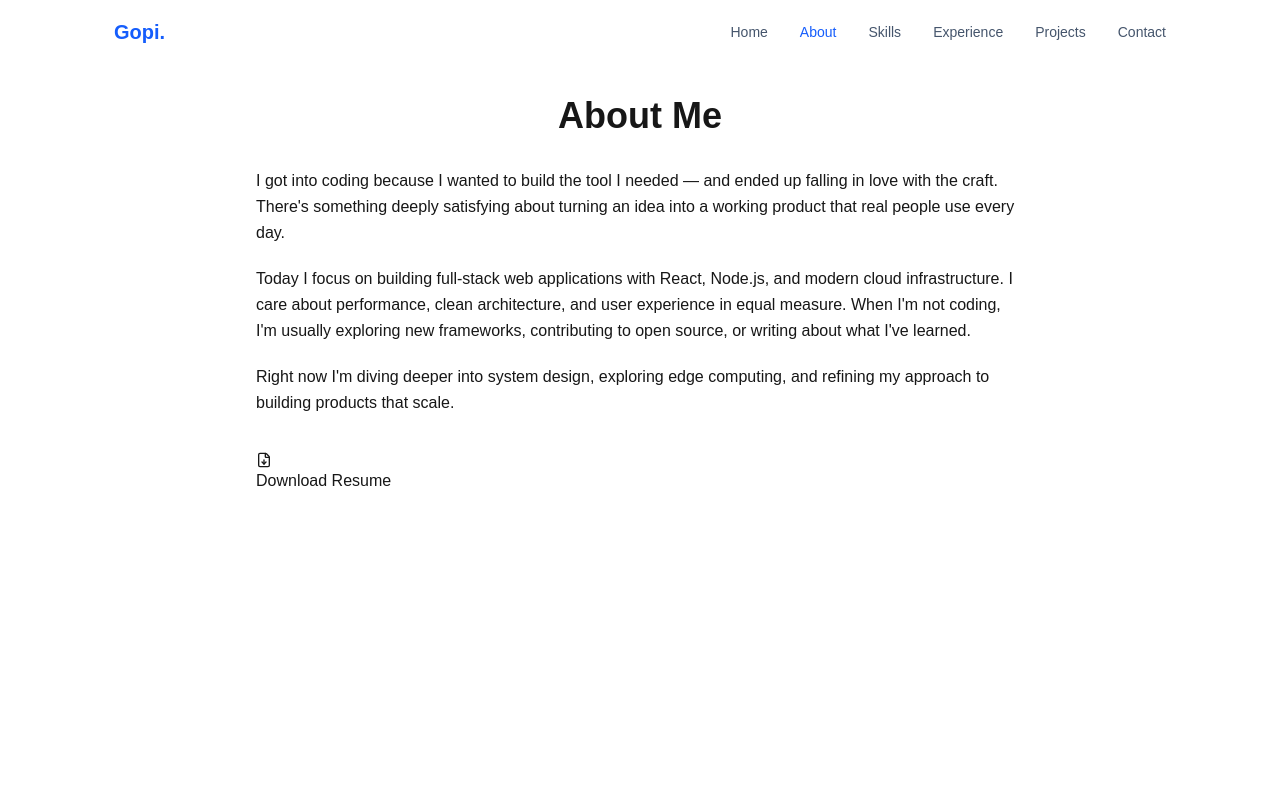
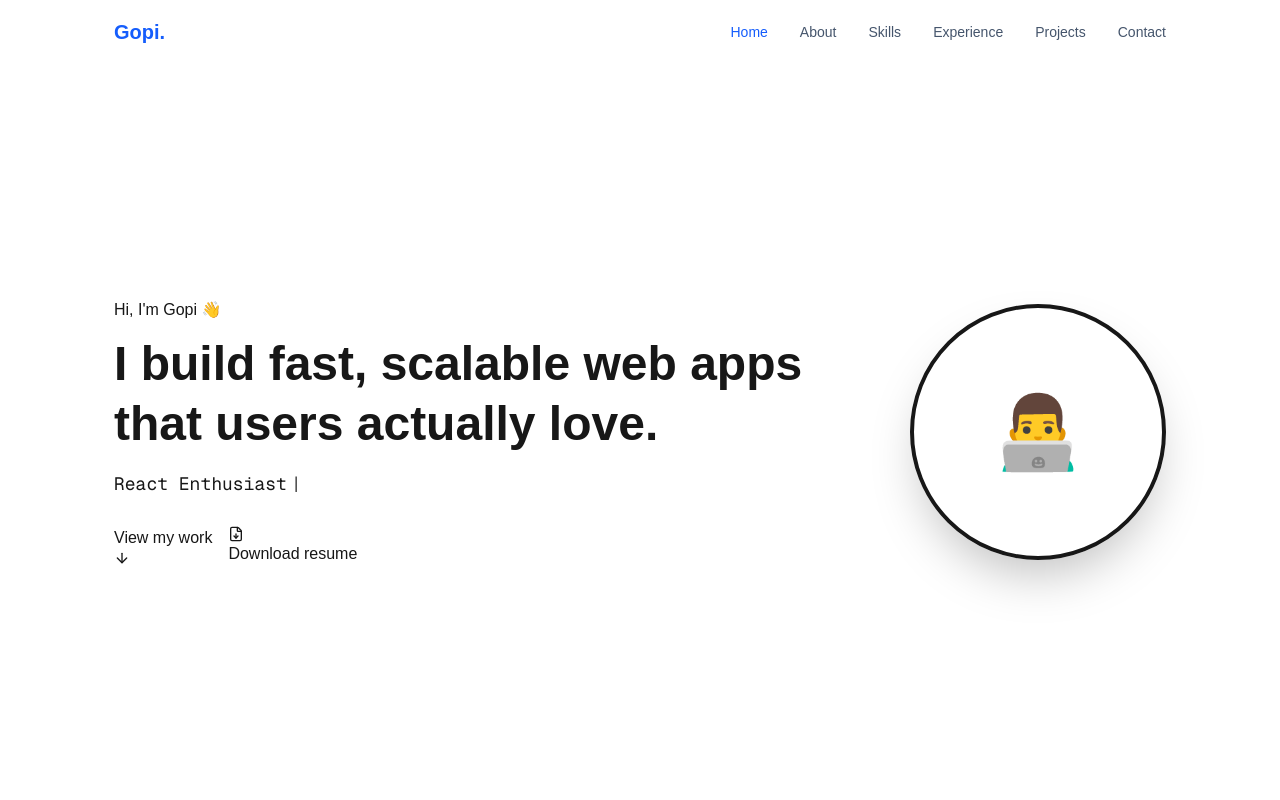
Before and after one commit to Gopi-varaprasad7/my-portfolio, a Next.js app: page /home in a window 1280 px wide. Shown: the top 800 px of the page. Built offline with nearby package versions, Linux system fonts and the light colour scheme.

Commit message:
Hero section added

```diff
--- /dev/null
+++ b/app/components/Hero.tsx
@@ -0,0 +1,109 @@
+'use client';
+
+import { useEffect, useState } from 'react';
+import { motion } from 'framer-motion';
+import { ArrowDown, FileDown } from 'lucide-react';
+
+const roles = ['Full-Stack Developer', 'React Enthusiast', 'Problem Solver'];
+
+const Hero = () => {
+  const [roleIndex, setRoleIndex] = useState(0);
+  const [text, setText] = useState('');
+  const [isDeleting, setIsDeleting] = useState(false);
+
+  // Typewriter effect logic
+  useEffect(() => {
+    const currentRole = roles[roleIndex];
+    const speed = isDeleting ? 40 : 80;
+
+    if (!isDeleting && text === currentRole) {
+      const timeout = setTimeout(() => setIsDeleting(true), 1800);
+      return () => clearTimeout(timeout);
+    }
+
+    if (isDeleting && text === '') {
+      // eslint-disable-next-line react-hooks/set-state-in-effect
+      setIsDeleting(false);
+      setRoleIndex((prev) => (prev + 1) % roles.length);
+      return;
+    }
+
+    const timeout = setTimeout(() => {
+      setText(
+        isDeleting
+          ? currentRole.substring(0, text.length - 1)
+          : currentRole.substring(0, text.length + 1),
+      );
+    }, speed);
+
+    return () => clearTimeout(timeout);
+  }, [text, isDeleting, roleIndex]);
+
+  // Refined Scroll Handler for Next.js
+  const scrollTo = (id: string) => {
+    const element = document.querySelector(id);
+    if (element) {
+      element.scrollIntoView({ behavior: 'smooth' });
+    }
+  };
+
+  return (
+    <section
+      id='home'
+      className='min-h-screen flex items-center pt-16 bg-background'
+    >
+      <div className='max-w-275 mx-auto px-4 md:px-6 w-full'>
+        <div className='flex flex-col-reverse md:flex-row items-center gap-12 md:gap-16'>
+          {/* Text Content */}
+          <motion.div
+            className='flex-1 text-center md:text-left'
+            initial={{ opacity: 0, y: 30 }}
+            animate={{ opacity: 1, y: 0 }}
+            transition={{ duration: 0.5 }}
+          >
+            <p className='text-muted-foreground text-sm md:text-base font-medium mb-3'>
+              Hi, I&apos;m Gopi 👋
+            </p>
+            <h1 className='text-3xl sm:text-4xl md:text-5xl font-bold text-foreground leading-tight mb-4'>
+              I build fast, scalable web apps that users actually{' '}
+              <span className='text-primary'>love.</span>
+            </h1>
+
+            <div className='h-8 mb-6'>
+              <span className='text-muted-foreground font-mono text-lg'>
+                {text}
+                <span className='animate-pulse text-primary ml-1'>|</span>
+              </span>
+            </div>
+
+            <div className='flex flex-col sm:flex-row gap-4 justify-center md:justify-start'>
+              <button onClick={() => scrollTo('#projects')} className='gap-2'>
+                View my work <ArrowDown size={16} />
+              </button>
+
+              <button className='gap-2'>
+                <a href='/resume.pdf' download='Gopi_Resume.pdf'>
+                  <FileDown size={16} /> Download resume
+                </a>
+              </button>
+            </div>
+          </motion.div>
+
+          {/* Avatar / Image */}
+          <motion.div
+            className='shrink-0'
+            initial={{ opacity: 0, scale: 0.8 }}
+            animate={{ opacity: 1, scale: 1 }}
+            transition={{ duration: 0.5, delay: 0.2 }}
+          >
+            <div className='w-48 h-48 md:w-64 md:h-64 rounded-full border-4 border-primary bg-muted flex items-center justify-center text-5xl md:text-7xl shadow-2xl'>
+              👨‍💻
+            </div>
+          </motion.div>
+        </div>
+      </div>
+    </section>
+  );
+};
+
+export default Hero;
--- a/app/home/page.tsx
+++ b/app/home/page.tsx
@@ -1,10 +1,13 @@
 import Navbar from '../components/Navbar';
 import About from '../components/About';
+import { Import } from 'lucide-react';
+import Hero from '../components/Hero';
 
 export default function Home() {
   return (
     <div>
       <Navbar />
+      <Hero />
       <About />
     </div>
   );
```
